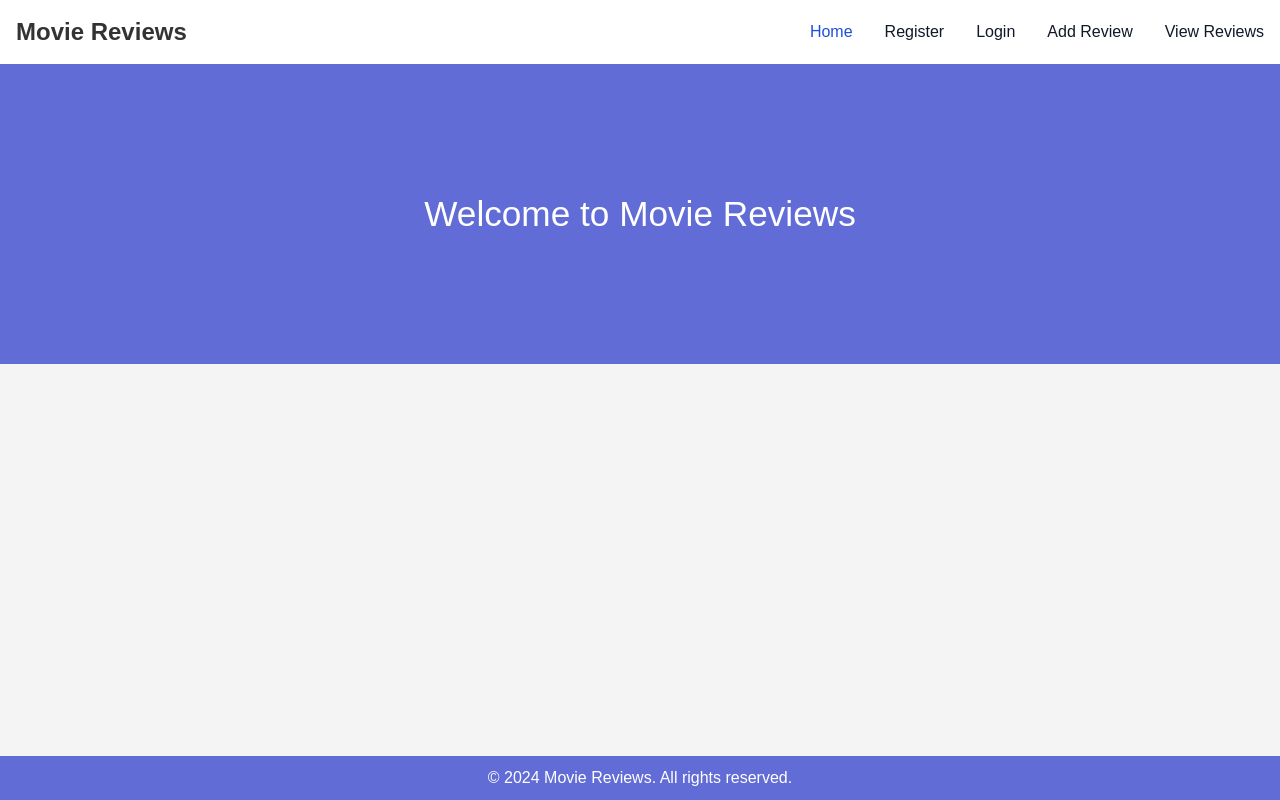
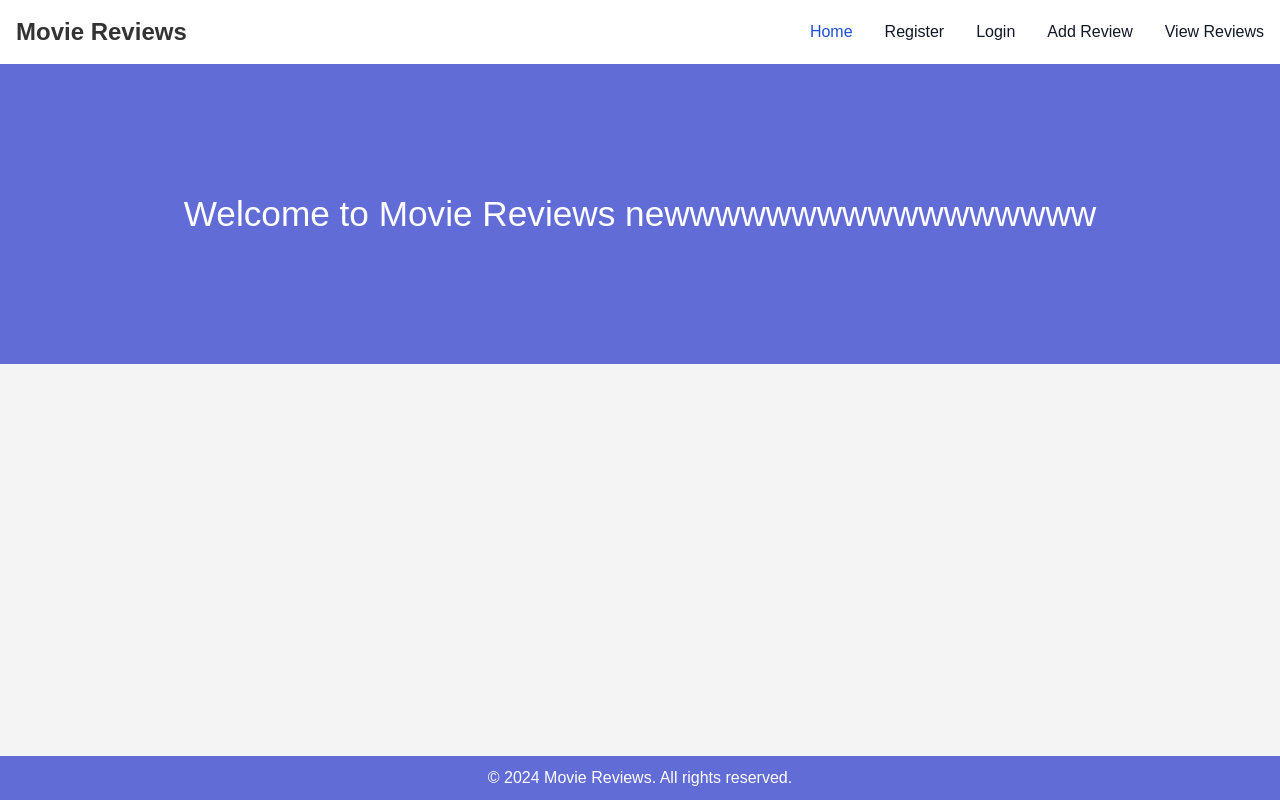
Before and after one commit to ayush148/project, a website: page web/public/index.html in a window 1280 px wide. Drawn offline with nearby package versions, Linux system fonts and the light colour scheme.

Commit message:
Update index.html

```diff
--- a/web/public/index.html
+++ b/web/public/index.html
@@ -45,7 +45,7 @@
       </nav>
 
       <header>
-        <h1>Welcome to Movie Reviews</h1>
+        <h1>Welcome to Movie Reviews newwwwwwwwwwwwwwwww</h1>
 
     </header>
 
```
